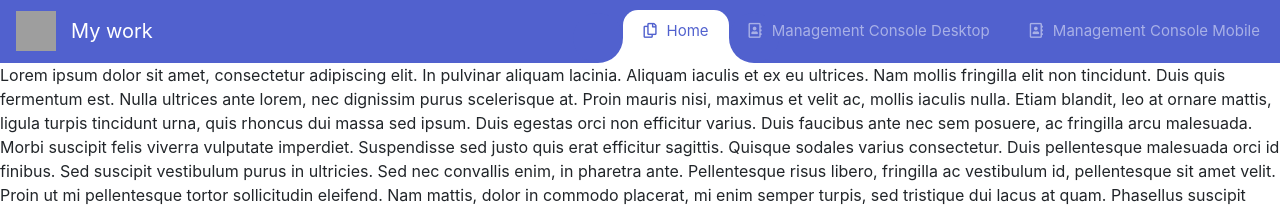
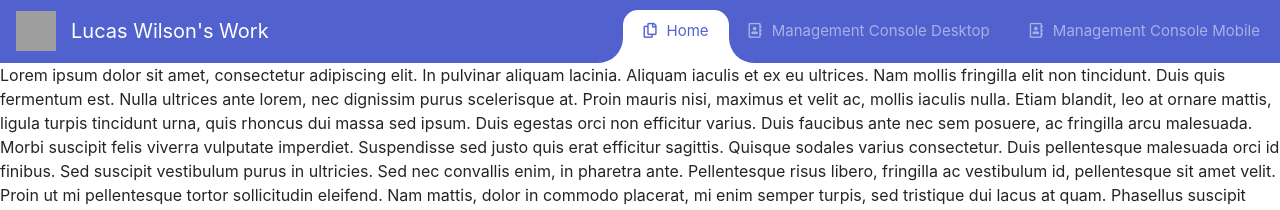
Before and after one commit to futurelucas4502/futurelucas4502.github.io, a Jekyll site: the page index.html, which Jekyll copies as it is, in a window 1280 px wide. Shown: the top 210 px of the page. Built offline with Jekyll 4.4.1, drawn with Linux system fonts in a browser that asks for light colours; nearby versions of some CDN libraries; grey boxes are pictures that could not be loaded.

Commit message:
add title setting code

```diff
--- a/assets/js/index.js
+++ b/assets/js/index.js
@@ -1,4 +1,5 @@
 // Start Navigation
+var title
 function test(){
     var tabsNewAnim = $('#navbarSupportedContent');
     var activeItemNewAnim = tabsNewAnim.find('.active');
@@ -54,9 +55,11 @@
             $pageWrap.animate({
               height: baseHeight + $mainContent.height() + "px"
             });
-            setTimeout(function(){
+            setTimeout(async function(){
               $('#navbarSupportedContent ul li').removeClass("active");
               $('#navbarSupportedContent ul li a[href*="'+decodeURI(href)+'"]').parent().addClass("active")
+              await $.get(location.href, function( my_var ) { title = $('<div />').append($.parseHTML(my_var)).find('title').text(); }) //title contains the title of page loaded
+              document.title = title
               var thiss = document.getElementsByClassName("active")[0]
               var activeWidthNewAnimHeight = $(thiss).innerHeight();
               var activeWidthNewAnimWidth = $(thiss).innerWidth();
@@ -84,4 +87,5 @@
 }; // otherwise, history is not supported, so nothing fancy here.
 });
 
+
 // End Navigation
--- a/index.html
+++ b/index.html
@@ -14,7 +14,7 @@
     <link rel="icon" type="image/png" sizes="32x32" href="/favicon-32x32.png">
     <link rel="icon" type="image/png" sizes="16x16" href="/favicon-16x16.png">
     <link rel="manifest" href="/site.webmanifest">
-    <title>My work</title>
+    <title>Lucas Wilson's Work</title>
 </head>
 
 <body>
@@ -25,7 +25,7 @@
             <source srcset="./assets/images/embelem.png" class="embelem" alt="Embelem" type="image/png">
             <img src="./assets/images/embelem.webp" class="embelem" alt="Embelem" type="image/webp">
         </picture>
-        <a class="navbar-brand">My work</a>
+        <a class="navbar-brand">Lucas Wilson's Work</a>
         <button class="navbar-toggler" type="button" data-toggle="collapse" data-target="#navbarSupportedContent"
             aria-controls="navbarSupportedContent" aria-expanded="false" aria-label="Toggle navigation">
             <i class="fas fa-bars text-white"></i>
--- a/management console desktop.html
+++ b/management console desktop.html
@@ -14,7 +14,7 @@
     <link rel="icon" type="image/png" sizes="32x32" href="/favicon-32x32.png">
     <link rel="icon" type="image/png" sizes="16x16" href="/favicon-16x16.png">
     <link rel="manifest" href="/site.webmanifest">
-    <title>My work</title>
+    <title>Lucas Wilson's Work || Management Console Desktop</title>
 </head>
 
 <body>
--- a/management console mobile.html
+++ b/management console mobile.html
@@ -14,7 +14,7 @@
     <link rel="icon" type="image/png" sizes="32x32" href="/favicon-32x32.png">
     <link rel="icon" type="image/png" sizes="16x16" href="/favicon-16x16.png">
     <link rel="manifest" href="/site.webmanifest">
-    <title>My work</title>
+    <title>Lucas Wilson's Work || Management Console Mobile</title>
 </head>
 
 <body>
```
